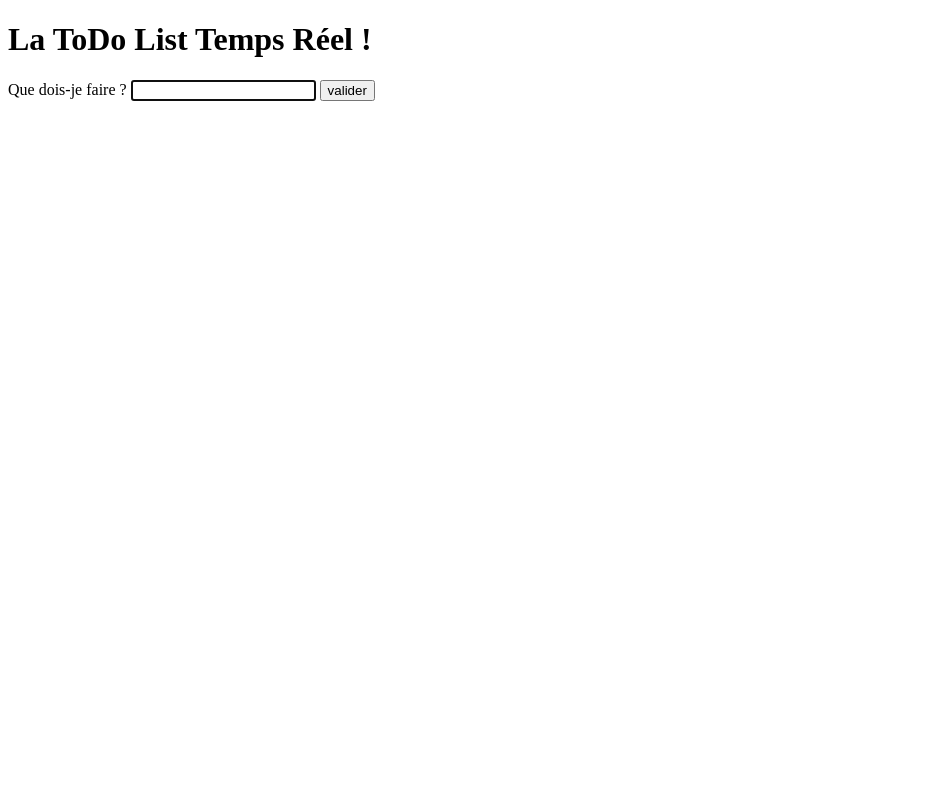
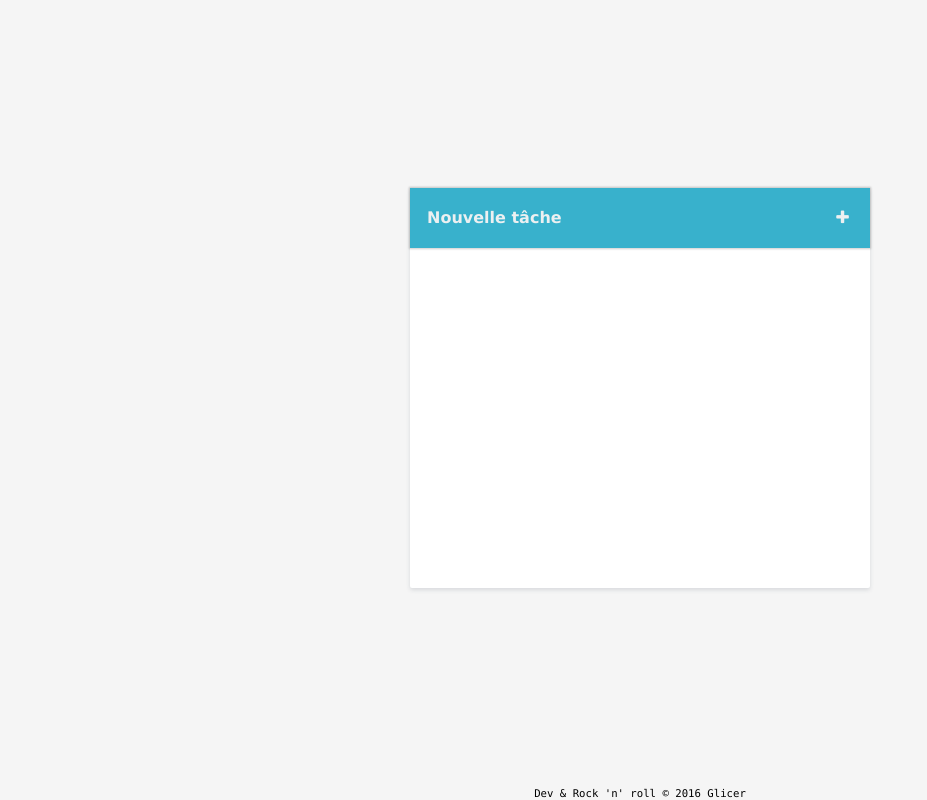
Before and after one commit to emmanuelroecker/GL-ToDo, a website: page public/index.html in a window 1280 px wide. Shown: the whole page, without its empty margins (0-927 px from the left). Drawn offline with nearby package versions, Linux system fonts and the light colour scheme; no server answers.

Commit message:
init layout html/css with flexbox

```diff
--- a/public/css/todolist.css
+++ b/public/css/todolist.css
@@ -1,10 +1,177 @@
-#taches li span {
-    cursor: pointer;
-    color: red;
+html {
+    display: flex;
+    flex-direction: column;
+}
+
+body {
+    display: flex;
+    background: #f5f5f5;
+    font-family: Verdana, Arial, sans-serif;
+    font-size: 1em;
+    min-height: 100vh;
+    margin: 0 auto;
+}
+
+.container {
+    display: flex;
+    flex-direction: column;
+    align-items: stretch;
+    align-content: center;
+    justify-content: center;
+    flex: 1 0 auto;
+}
+
+.app {
+    display: flex;
+    flex-direction: column;
+    align-items: center;
+    align-content: center;
+    justify-content: center;
+    flex: 1 0 auto;
+}
+
+.app-content {
+    display: flex;
+    flex-direction: column;
+    width: 460px;
+    min-height: 400px;
+    background: #ffffff;
+    box-shadow: 0px 2px 4px rgba(44, 62, 80, 0.15);
+    border-bottom-right-radius: 2px;
+    border-bottom-left-radius: 2px;
+}
+
+.header {
+    height: 60px;
+    width: 100%;
+    background: #38B1CC;
+    box-sizing: border-box;
+    box-shadow: 0 0 2px 1px rgba(0, 0, 0, 0.2);
+    padding-left: 15px;
+    padding-right: 15px;
+}
+
+.add-todo {
+    display: flex;
+    align-items: center;
+    flex-wrap: nowrap;
+    height: 100%;
+}
+
+.sr-only {
+    position: absolute;
+    width: 1px;
+    height: 1px;
+    margin: -1px;
+    padding: 0;
+    overflow: hidden;
+    clip: rect(0, 0, 0, 0);
+    border: 0;
+}
+
+.add-todo input:focus {
+    outline: none;
+}
+
+.add-todo input {
+    flex: 1 1 auto;
+    font-family: Verdana, Arial, sans-serif;
+    font-size: 1em;
+    font-weight: 700;
+    background: transparent;
+    box-sizing: border-box;
+    color: #ecf0f1;
+    border: 0;
+    overflow: hidden;
     margin-right: 5px;
 }
 
-#error {
-    visibility: hidden;
+.add-todo button {
+    color: #ecf0f1;
+    font-weight: 700;
+    padding: 0;
+}
+
+.add-todo input::-webkit-input-placeholder {
+    opacity: 1;
+    color: #ecf0f1;
+}
+
+.add-todo input::-moz-placeholder {
+    opacity: 1;
+    color: #ecf0f1;
+}
+
+.add-todo input:-ms-input-placeholder {
+    opacity: 1;
+    color: #ecf0f1;
+}
+
+.button {
+    background: transparent;
+    border: 0;
+    cursor: pointer;
+    width: 25px;
+    min-width: 25px;
+    font-size: 1em;
+}
+
+/********************************************/
+
+.todo-list {
+    display: flex;
+    flex-direction: column;
+    width: 100%;
+    list-style: none;
+    padding: 0;
+    margin-top: 0;
+}
+
+.todo-list li {
+    display: flex;
+    flex-wrap: nowrap;
+    padding: 15px;
+    min-height: 20px;
+    margin-bottom: 2px;
+    background-color: #f7f7f7;
+    box-shadow: 0 1px 0 0 #e6e6e6, 0 2px 0 0 white;
+}
+
+.todo-list span.item {
+    flex: 1 1 auto;
+    border: 0;
+    font-size: 1em;
+    box-sizing: border-box;
+    color: #666666;
+    word-wrap: break-word;
+    overflow: hidden;
+    margin-right: 5px;
+}
+
+.todo-list li span.button {
     color: red;
 }
+
+#error {
+    display: none;
+    color: red;
+    text-align: center;
+}
+
+/********************************************/
+
+footer {
+    font-family: Consolas, Verdana, Arial, sans-serif;
+    font-size: 0.8em;
+    background-color: #f5f5f5;
+    text-align: center;
+    margin-top: 10px;
+}
+
+/********************************************/
+
+@media screen and (max-width: 767px) {
+    .app-content, body, .container {
+        width: 100%;
+    }
+}
--- /dev/null
+++ b/public/css/todolistfont.css
@@ -0,0 +1,59 @@
+@font-face {
+  font-family: 'todolistfont';
+  src: url('../font/todolistfont.eot?16909311');
+  src: url('../font/todolistfont.eot?16909311#iefix') format('embedded-opentype'),
+       url('../font/todolistfont.woff2?16909311') format('woff2'),
+       url('../font/todolistfont.woff?16909311') format('woff'),
+       url('../font/todolistfont.ttf?16909311') format('truetype'),
+       url('../font/todolistfont.svg?16909311#todolistfont') format('svg');
+  font-weight: normal;
+  font-style: normal;
+}
+/* Chrome hack: SVG is rendered more smooth in Windozze. 100% magic, uncomment if you need it. */
+/* Note, that will break hinting! In other OS-es font will be not as sharp as it could be */
+/*
+@media screen and (-webkit-min-device-pixel-ratio:0) {
+  @font-face {
+    font-family: 'todolistfont';
+    src: url('../font/todolistfont.svg?16909311#todolistfont') format('svg');
+  }
+}
+*/
+
+ [class^="icon-"]:before, [class*=" icon-"]:before {
+  font-family: "todolistfont";
+  font-style: normal;
+  font-weight: normal;
+  speak: none;
+
+  display: inline-block;
+  text-decoration: inherit;
+  width: 1em;
+  margin-right: .2em;
+  text-align: center;
+  /* opacity: .8; */
+
+  /* For safety - reset parent styles, that can break glyph codes*/
+  font-variant: normal;
+  text-transform: none;
+
+  /* fix buttons height, for twitter bootstrap */
+  line-height: 1em;
+
+  /* Animation center compensation - margins should be symmetric */
+  /* remove if not needed */
+  margin-left: .2em;
+
+  /* you can be more comfortable with increased icons size */
+  /* font-size: 120%; */
+
+  /* Font smoothing. That was taken from TWBS */
+  -webkit-font-smoothing: antialiased;
+  -moz-osx-font-smoothing: grayscale;
+
+  /* Uncomment for 3D effect */
+  /* text-shadow: 1px 1px 1px rgba(127, 127, 127, 0.3); */
+}
+
+.icon-plus:before { content: '\e800'; } /* '' */
+.icon-trash:before { content: '\f1f8'; } /* '' */
--- a/public/index.html
+++ b/public/index.html
@@ -2,29 +2,43 @@
 <html>
 
 <head>
-    <meta charset="utf-8" />
-    <title>ToDo List Temps Réel</title>
+    <meta charset="utf-8"/>
+    <meta http-equiv="X-UA-Compatible" content="IE=edge">
+    <meta name="viewport" content="width=device-width, initial-scale=1">
+    <title>ToDo App</title>
+    <meta name="description" content="ToDo List Temps Réel">
+    <meta name="robots" content="noarchive">
+    <meta name="google" content="notranslate">
+    <meta name="author" content="© Glicer">
+    <link rel="shortcut icon" href="img/favicon.ico">
     <link rel="stylesheet" href="css/todolist.css">
+    <link rel="stylesheet" href="css/todolistfont.css">
 </head>
 
 <body>
-    <h1>La ToDo List Temps Réel !</h1>
+<div class="container">
+    <div class="app">
+        <div class="app-content">
+            <div class="header">
+                <form id="ajouterTache" class="add-todo">
+                    <label for="newtodo" class="sr-only">Nouvelle tâche</label>
+                    <input type="text" name="newtodo" id="newtodo" placeholder="Nouvelle tâche" autofocus/>
+                    <button type="submit" class="button"><i class="icon-plus"></i></button>
+                </form>
+            </div>
 
-    <ul id="taches">
-    </ul>
+            <p id="error"></p>
+            <ul id="taches" class="todo-list">
+            </ul>
+        </div>
+    </div>
+    <footer>
+        <small>Dev & Rock 'n' roll © 2016 Glicer</small>
+    </footer>
+</div>
 
-    <form id="ajouterTache">
-        <p>
-            <label for="newtodo">Que dois-je faire ?</label>
-            <input type="text" name="newtodo" id="newtodo" autofocus />
-            <input type="submit" value="valider" />
-        </p>
-    </form>
-
-    <p id="error">
-    </p>
-    <script src="socket.io/socket.io.js"></script>
-    <script src="js/todolist.js"></script>
+<script src="socket.io/socket.io.js"></script>
+<script src="js/todolist.js"></script>
 </body>
 
 </html>
--- a/public/js/todolist.js
+++ b/public/js/todolist.js
@@ -12,9 +12,9 @@
 
 function afficherErreur(message) {
 	errorElt.textContent = message;
-	errorElt.style.visibility = "visible";
+	errorElt.style.display = "block";
 	setTimeout(function() {
-		errorElt.style.visibility = "hidden";
+		errorElt.style.display = "none";
 	}, 2000);
 }
 
@@ -22,13 +22,21 @@
 	ulElt.innerHTML = "";
 	taches.forEach(function(tache) {
 		var liElt = document.createElement("li");
+
+        var itmElt = document.createElement("span");
+        itmElt.classList.add("item");
+        itmElt.appendChild(document.createTextNode(tache));
+
 		var spanElt = document.createElement("span");
-		spanElt.textContent = "✘";
+//		spanElt.textContent = "✘";
+        spanElt.classList.add("button");
+        spanElt.classList.add("icon-trash");
 		spanElt.addEventListener("click", function() {
 			socket.emit("supprimerTache", tache);
 		});
-		liElt.appendChild(spanElt);
-		liElt.appendChild(document.createTextNode(tache));
+
+		liElt.appendChild(itmElt);
+        liElt.appendChild(spanElt);
 		ulElt.appendChild(liElt);
 	});
 });
```
Also changed, not shown: public/font/todolistfont.ttf (added), public/font/todolistfont.woff (added), public/font/todolistfont.woff2 (added), public/img/favicon.ico (added), 2 other files.
